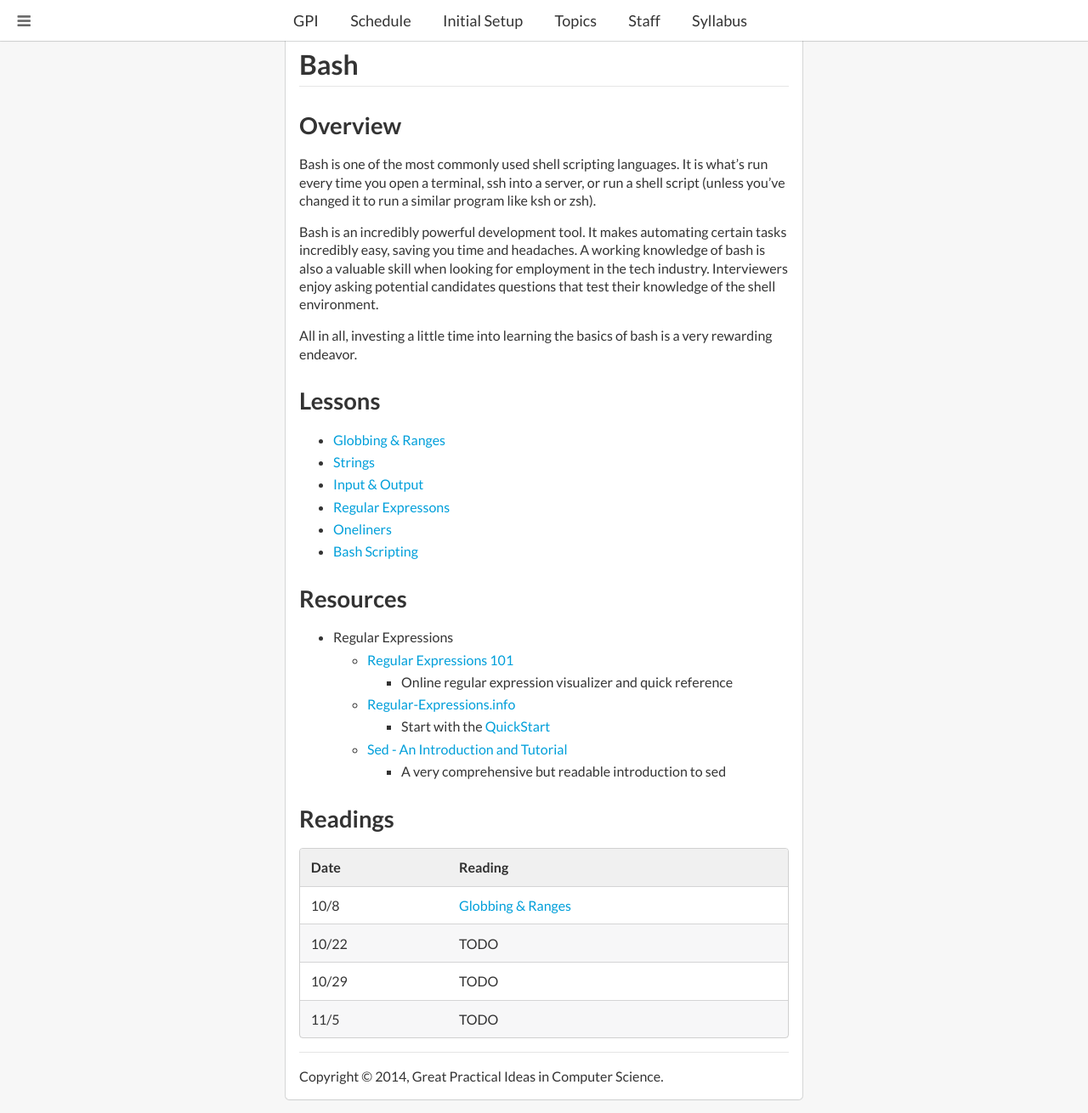
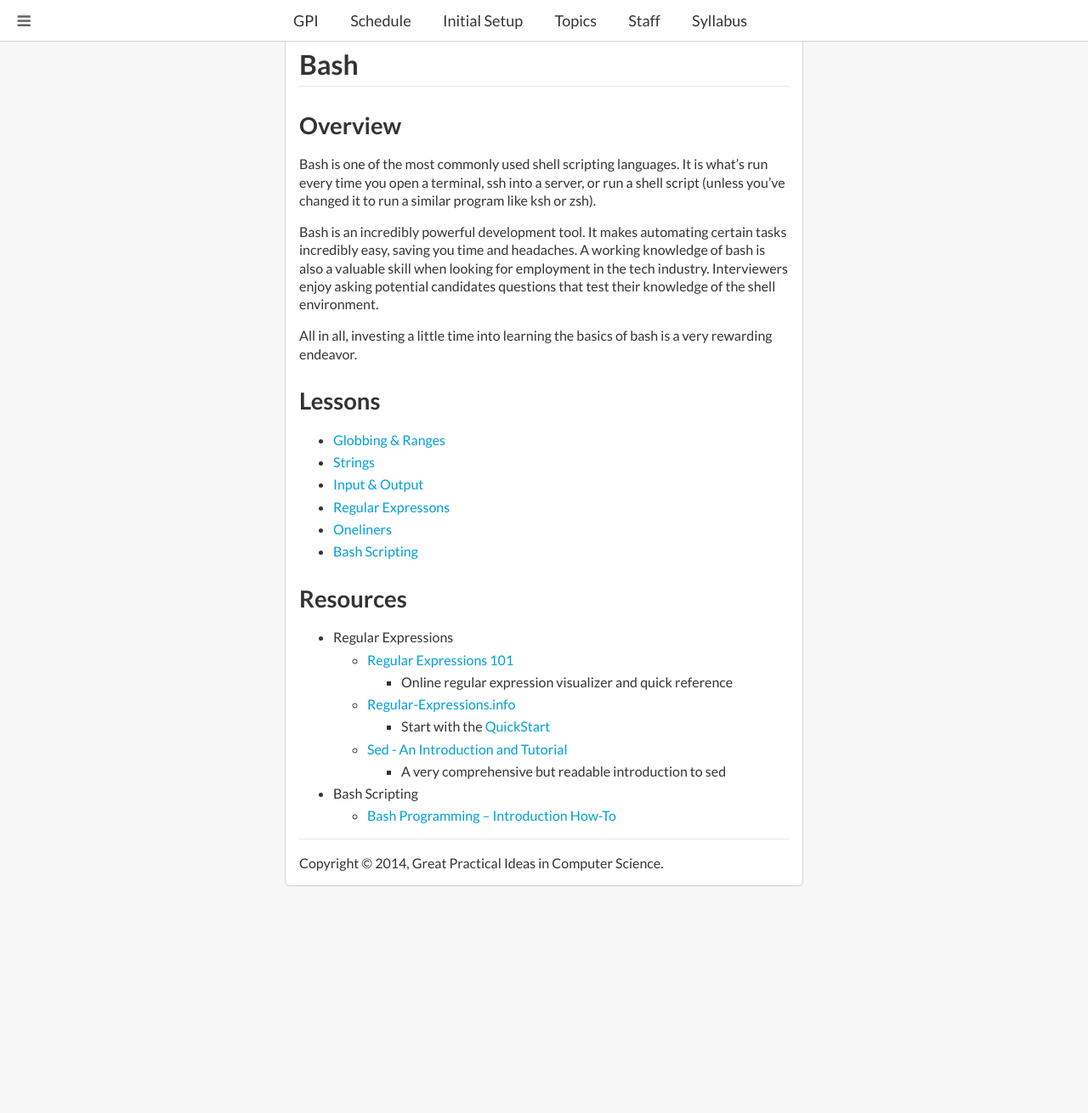
Before and after one commit to cmugpi/cmugpi.github.io, a Jekyll site: the page built from topics/bash/index.md, in a window 1280 px wide and 1310 px high. Shown: the whole window at 85% size. Built offline with Jekyll 4.4.1, drawn with Linux system fonts in a browser that asks for light colours; nearby versions of some CDN libraries.

Commit message:
Removed schedules from topic pages

```diff
--- a/topics/bash/index.md
+++ b/topics/bash/index.md
@@ -2,7 +2,10 @@
 layout: page
 title: "Bash"
 group: topic
-description:
+description: >
+  Bash is a language, development tool, and time saver. Just about
+  any time you're typing something into a terminal, you're interacting with
+  bash.
 # How sub-pages will be linked to this page
 topic: bash
 # Relative ordering of topics
@@ -49,20 +52,11 @@ rewarding endeavor.
     - Start with the [QuickStart][regex-info-qs]
   - [Sed - An Introduction and Tutorial][sed]
     - A very comprehensive but readable introduction to sed
+- Bash Scripting
+  - [Bash Programming -- Introduction How-To][tldpbash]
 
 [regex101]: https://regex101.com/
 [regex-info]: http://www.regular-expressions.info/
 [regex-info-qs]: http://www.regular-expressions.info/quickstart.html
 [sed]: http://www.grymoire.com/Unix/Sed.html
-
-## Readings
-
-| Date  | Reading |
-| ----  | ------- |
-| 10/8  | [Globbing & Ranges][globbing] |
-| 10/22 | TODO    |
-| 10/29 | TODO    |
-| 11/5  | TODO    |
-{:.ui.striped.table}
-
-[globbing]: globbing-ranges/
+[tldpbash]: http://tldp.org/HOWTO/Bash-Prog-Intro-HOWTO.html
```
Also changed, not shown: topics/terminal-usage/index.md (+0 -13 lines), topics/vim/index.md (+0 -9 lines), 1 other file.
